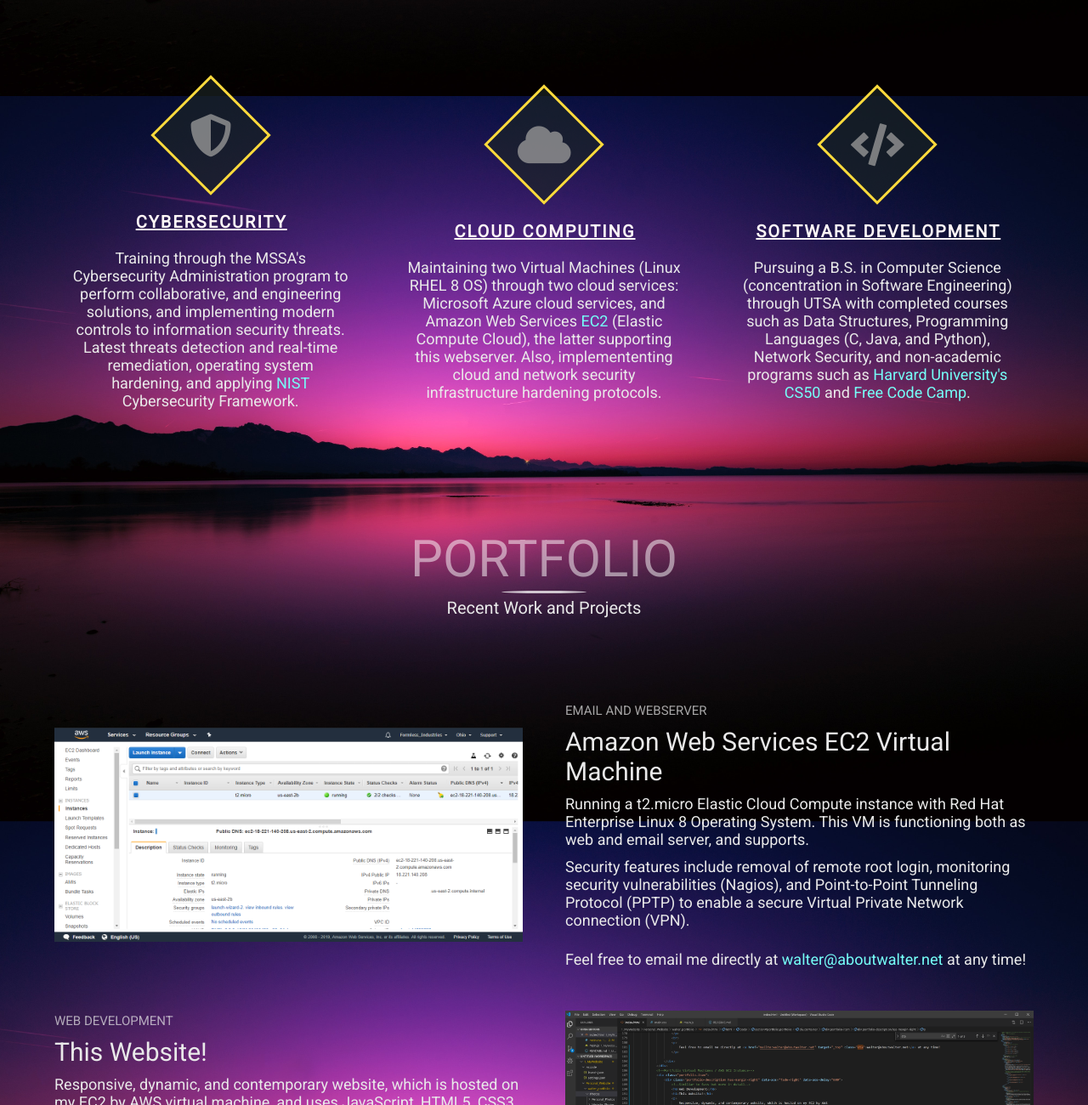
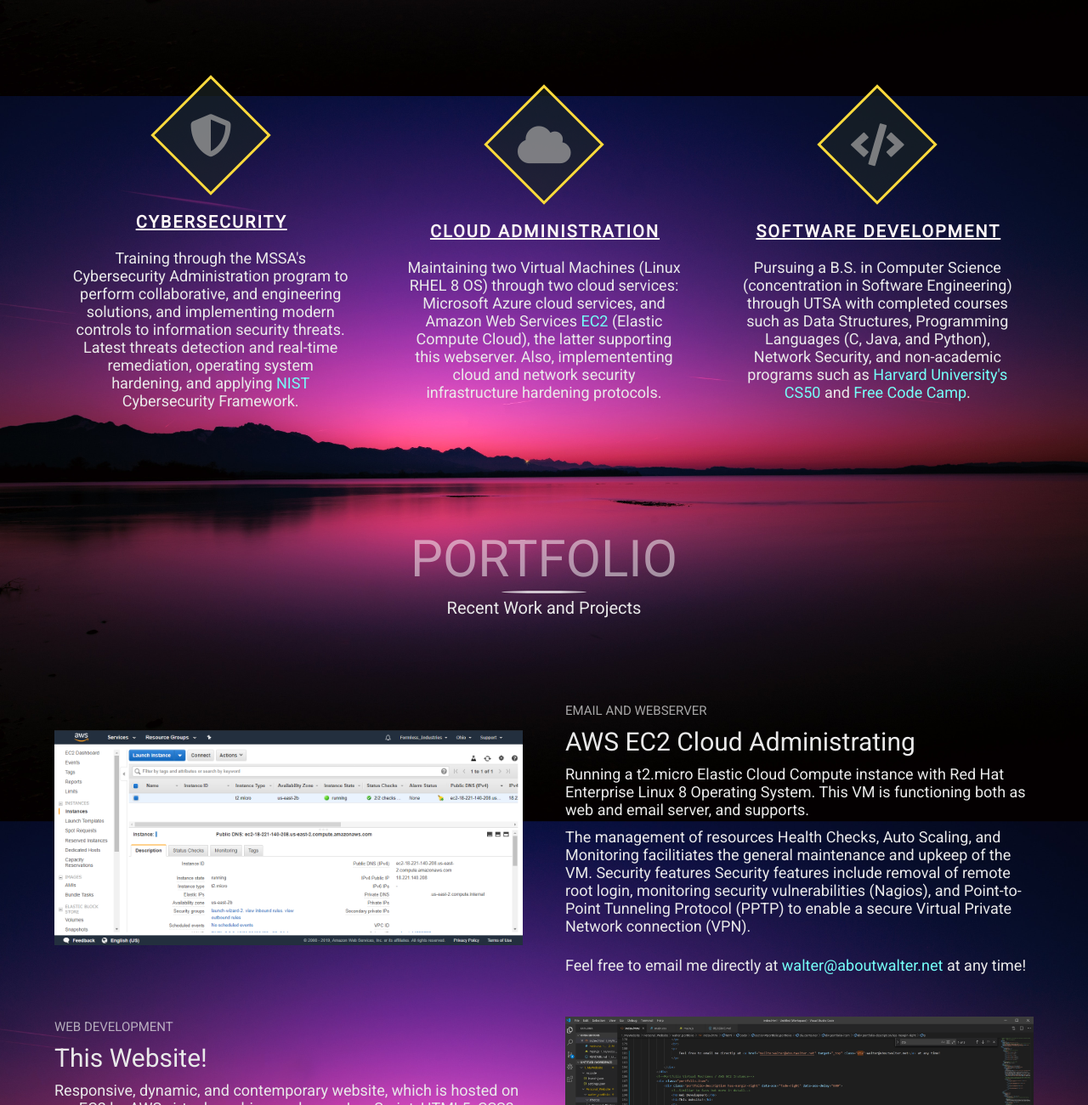
Before and after one commit to theunmanifested/Walter_Portfolio, a plain HTML site: page index.html in a window 1280 px wide. Shown: the part 1594-2894 px from the top of the page at 85% size. Drawn offline with nearby package versions, Linux system fonts and the light colour scheme.

Commit message:
commiting changes before loosing connectivity

```diff
--- a/index.html
+++ b/index.html
@@ -87,7 +87,7 @@
                     <a class="in-Text-a" href="https://www.imdb.com/title/tt0112851/" target="_blank">Desperado</a>, and
                     <a class="in-Text-a" href="https://www.imdb.com/title/tt0116367/" target="_blank">From Dusk Till Dawn</a>.
                 </p>
-                <!-- <p>
+                <!-- <p>  (You Found an Easter Egg!!!!!)
                     For the greater part of my life, I've always delved into Computer Systems, Information Technology, Cybersecurity, Programming, and most things "tech".
                     I've been fortunate to have been professionally exposed to wide spectrum of leadership-styles, geo-diverse working environments, and culturally-rich variety of teammates. I look forward to
                     the next chapter in my life, and to embrace new opportunities
@@ -148,7 +148,7 @@
                         <i class="fas fa-cloud"></i>
                     </div>
                     <!--Different solutions-->
-                    <h1>Cloud Computing</h1>
+                    <h1>Cloud Administration</h1>
                     <p>Maintaining two Virtual Machines (Linux RHEL 8 OS) through two cloud services: Microsoft Azure cloud services,
                         and Amazon Web Services <a class="in-Text-a" href="https://aws.amazon.com/ec2/" target="_blank">EC2</a> (Elastic Compute Cloud), the latter supporting this webserver.
                         Also, implemententing cloud and network security infrastructure hardening protocols.
@@ -176,21 +176,25 @@
                 <h1>Portfolio</h1>
                 <h6>Recent Work and Projects</h6>
             </div>
-            <!--Portfolio Web Development-->
+            <!--Portfolio Cloud Administration-->
             <div class="portfolio-item">
-                <!--Email and Web Servers / AWS EC2 Instance-->
+                <!-- Cloud Admin / AWS EC2 Instance-->
                 <div class="portfolio-img has-margin-right" data-aos="fade-right" data-aos-delay="300">
                     <img src="MyImages/EC2VM_Sec.png" alt="Screenshot of Amazon Web Services Virtual Machine">
                 </div>
                 <div class="portfolio-description" data-aos="fade-left" data-aos-delay="600">
                     <h6>Email and Webserver</h6>
-                    <h1>Amazon Web Services EC2 Virtual Machine</h1>
+                    <h1>AWS EC2 Cloud Administrating</h1>
                     <p>
                         Running a t2.micro Elastic Cloud Compute instance with Red Hat Enterprise Linux 8 Operating System.
                         This VM is functioning both as web and email server, and supports.
                     </p>
                     <br>
-                    <p>Security features include removal of remote root login, monitoring security vulnerabilities (Nagios),
+                    <p>
+                        The management of resources Health Checks, Auto Scaling, and Monitoring facilitiates the general
+                        maintenance and upkeep of the VM. Security features
+
+                        Security features include removal of remote root login, monitoring security vulnerabilities (Nagios),
                         and Point-to-Point Tunneling Protocol (PPTP) to enable a secure Virtual Private Network connection (VPN).
                     </p>
                     <p>
```
